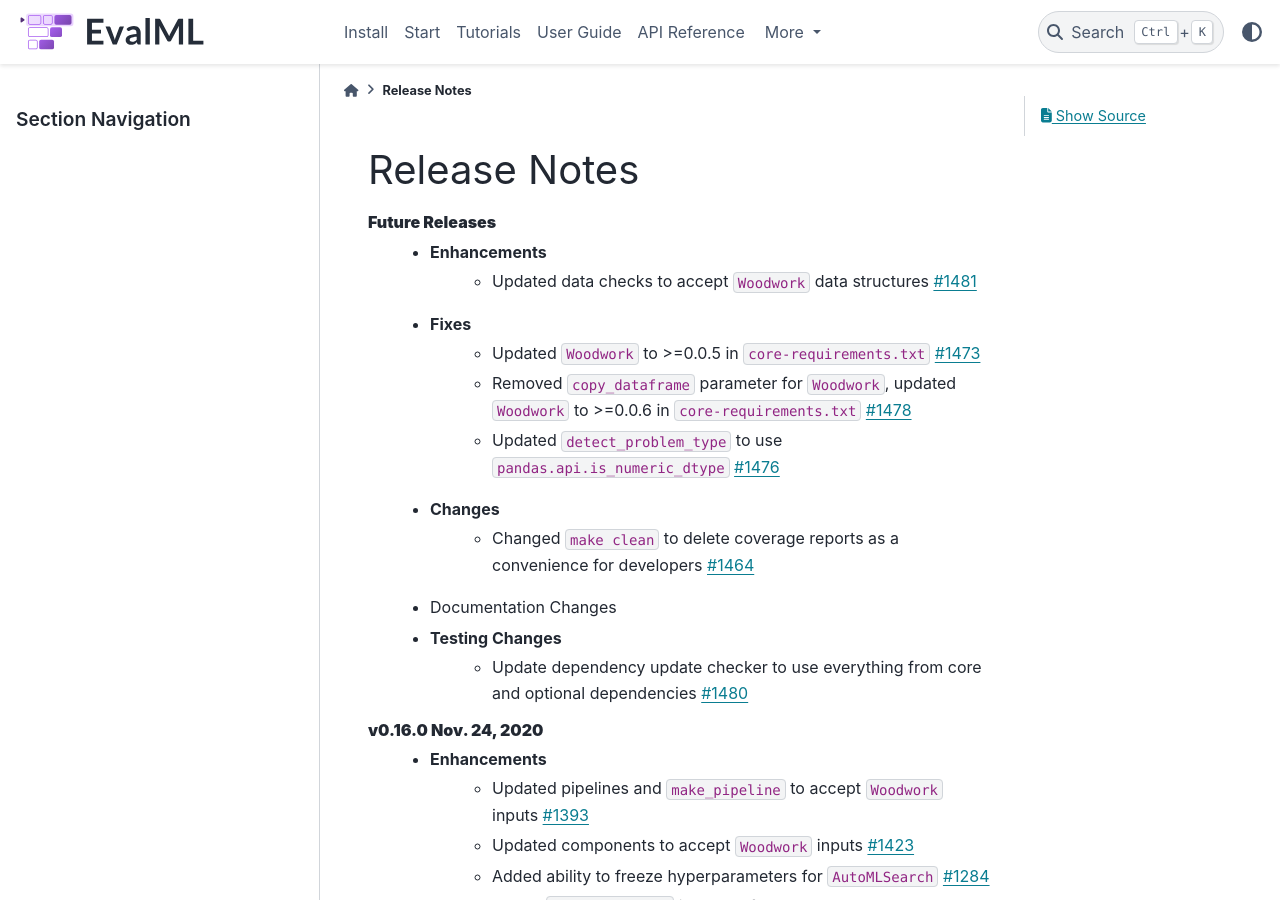
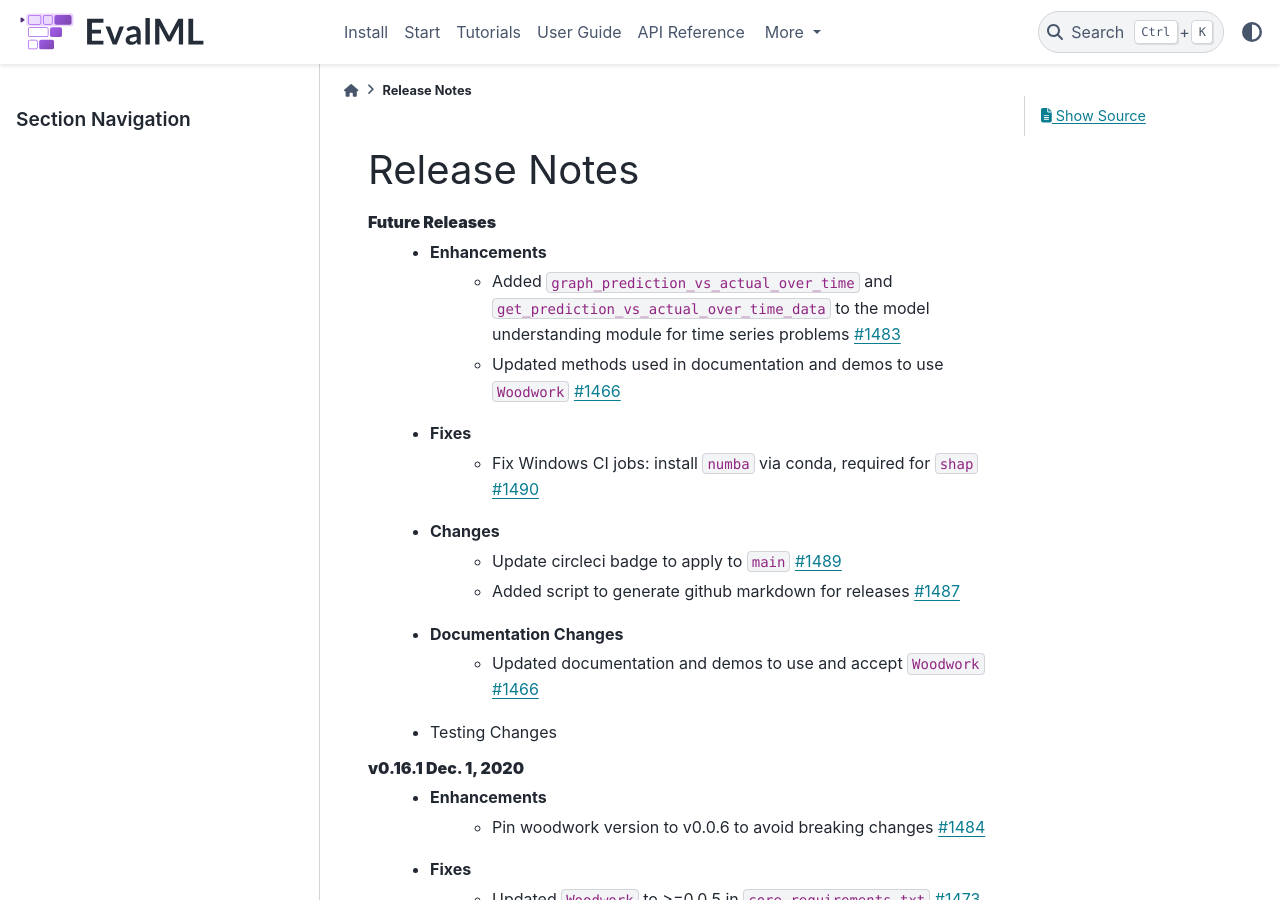
Before and after one commit to alteryx/evalml, a Sphinx documentation site: the page built from docs/source/release_notes.rst, in a window 1280 px wide and 900 px high. Built offline with Sphinx 7.4.7 and the PyData theme 0.15.4, drawn with Linux system fonts in a browser that asks for light colours; comment, search, counter and statistics services are not loaded; some of the changed text lies outside the part shown.

Commit message:
release notes

```diff
--- a/docs/source/release_notes.rst
+++ b/docs/source/release_notes.rst
@@ -3,7 +3,21 @@ Release Notes
 
 **Future Releases**
     * Enhancements
-        * Updated data checks to accept ``Woodwork`` data structures :pr:`1481`
+        * Added ``graph_prediction_vs_actual_over_time`` and ``get_prediction_vs_actual_over_time_data`` to the model understanding module for time series problems :pr:`1483`
+        * Updated methods used in documentation and demos to use ``Woodwork`` :pr:`1466`
+    * Fixes
+        * Fix Windows CI jobs: install ``numba`` via conda, required for ``shap`` :pr:`1490`
+    * Changes
+        * Update circleci badge to apply to ``main`` :pr:`1489`
+        * Added script to generate github markdown for releases :pr:`1487`
+    * Documentation Changes
+        * Updated documentation and demos to use and accept ``Woodwork`` :pr:`1466`
+    * Testing Changes
+
+
+**v0.16.1 Dec. 1, 2020**
+    * Enhancements
+        * Pin woodwork version to v0.0.6 to avoid breaking changes :pr:`1484`
     * Fixes
         * Updated ``Woodwork`` to >=0.0.5 in ``core-requirements.txt`` :pr:`1473`
         * Removed ``copy_dataframe`` parameter for ``Woodwork``, updated ``Woodwork`` to >=0.0.6 in ``core-requirements.txt`` :pr:`1478`
@@ -48,6 +62,7 @@ Release Notes
         * Updated data checks to return dictionary of warnings and errors instead of a list :pr:`1448`
         * Updated ``AutoMLSearch`` to pass ``Woodwork`` data structures to every pipeline (instead of pandas DataFrames) :pr:`1450`
         * Update ``AutoMLSearch`` to default to ``max_batches=1`` instead of ``max_iterations=5`` :pr:`1452`
+        * Updated _evaluate_pipelines to consolidate side effects :pr:`1410`
     * Documentation Changes
         * Added description of CLA to contributing guide, updated description of draft PRs :pr:`1402`
         * Updated documentation to include all data checks, ``DataChecks``, and usage of data checks in AutoML :pr:`1412`
```
